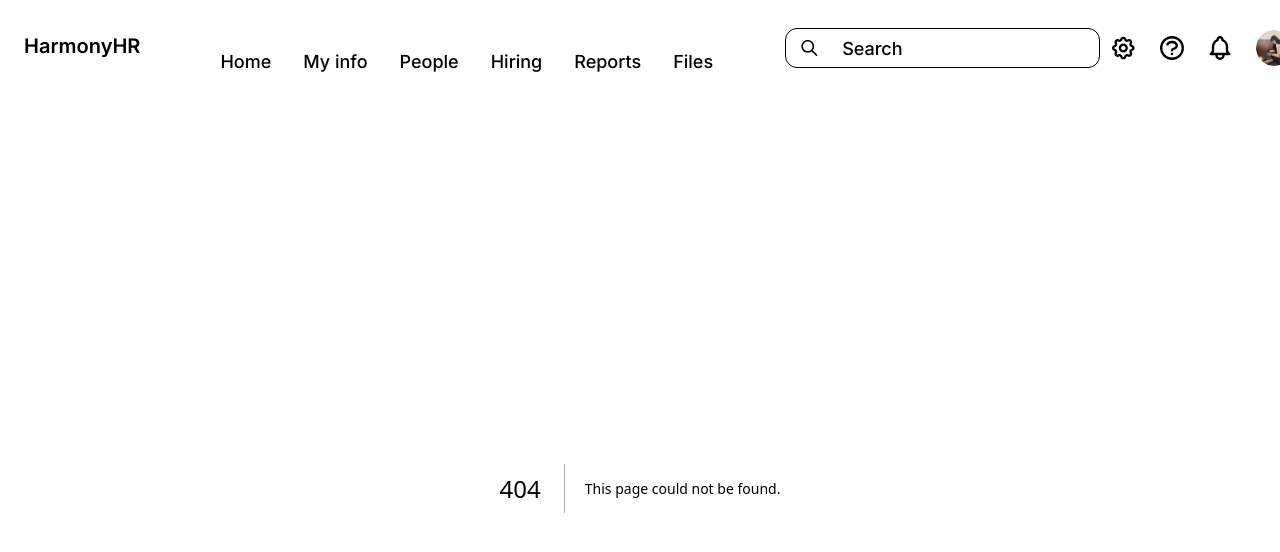
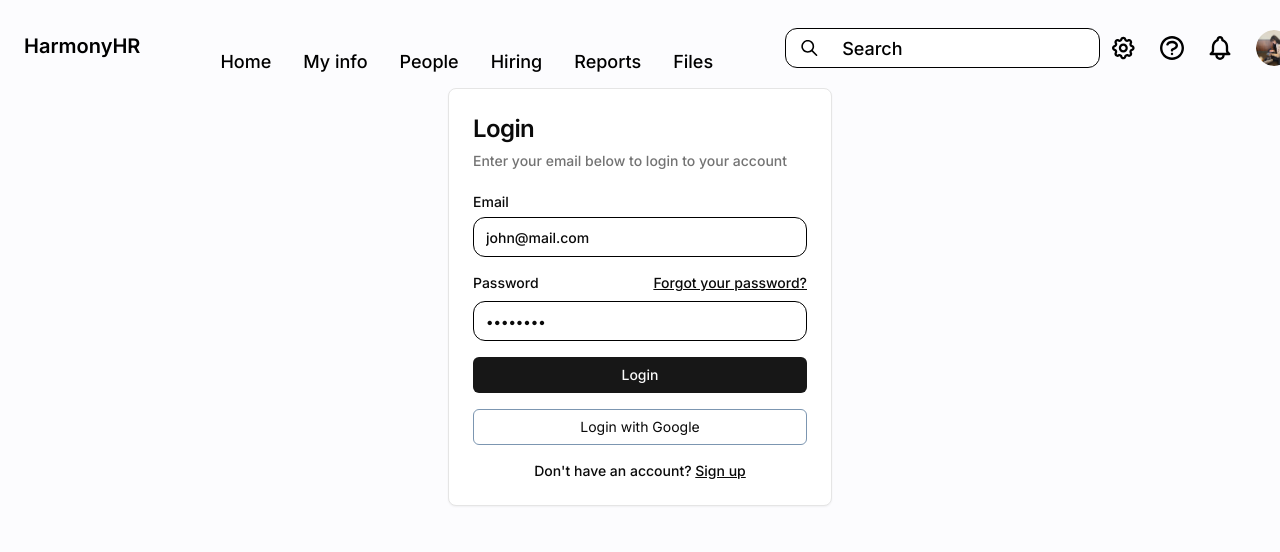
Before and after one commit to garold664/hr-tech-test, a Next.js app: page /login in a window 1280 px wide. Before the commit this address had no page. Shown: the top 552 px of the page. Built offline with nearby package versions, Linux system fonts and the light colour scheme.

Commit message:
add base route protection

```diff
--- a/apollo/apollo-client.ts
+++ b/apollo/apollo-client.ts
@@ -8,18 +8,17 @@ import {
 const httpLink = new HttpLink({
   uri: 'https://api.escuelajs.co/graphql',
 });
-const createApolloClient = (data?: any) => {
+const createApolloClient = (access_token?: string) => {
+  if (access_token) {
     const authLink = new ApolloLink((operation, forward) => {
-    const { access_token: token } = data.login;
+      const token = access_token;
       operation.setContext({
         headers: {
-        authorization: token ? `Bearer ${token}` : '',
+          authorization: `Bearer ${token}`,
         },
       });
       return forward(operation);
     });
-
-  if (data) {
     return new ApolloClient({
       link: authLink.concat(httpLink),
       cache: new InMemoryCache(),
--- a/apollo/queries.ts
+++ b/apollo/queries.ts
@@ -8,3 +8,12 @@ export const LOGIN = gql`
     }
   }
 `;
+
+export const REFRESH_TOKEN = gql`
+  mutation RefreshToken($refresh_token: String!) {
+    refreshToken(refreshToken: $refresh_token) {
+      access_token
+      refresh_token
+    }
+  }
+`;
--- /dev/null
+++ b/app/login/page.tsx
@@ -0,0 +1,119 @@
+import Link from 'next/link';
+
+import { Button } from '@/components/ui/button';
+import {
+  Card,
+  CardContent,
+  CardDescription,
+  CardHeader,
+  CardTitle,
+} from '@/components/ui/card';
+import { Input } from '@/components/ui/input';
+import { Label } from '@/components/ui/label';
+import createApolloClient from '@/apollo/apollo-client';
+import { LOGIN } from '@/apollo/queries';
+import { redirect } from 'next/navigation';
+import { cookies } from 'next/headers';
+import { setAccessToken, setRefreshToken } from '@/helpers/helpers';
+
+export const description =
+  "A login form with email and password. There's an option to login with Google and a link to sign up if you don't have an account.";
+
+export default function Home() {
+  async function handleSubmit(formData: FormData) {
+    'use server';
+    const apolloClient = createApolloClient();
+    console.log(formData.get('email'));
+    let data = null;
+    try {
+      data = await apolloClient.mutate({
+        mutation: LOGIN,
+        variables: {
+          email: formData.get('email'),
+          password: formData.get('password'),
+        },
+      });
+      console.log(formData);
+      console.log(data);
+    } catch (error) {
+      console.error(error);
+    }
+    if (data) {
+      const cookieStore = cookies();
+      setAccessToken(cookieStore, data.data.login.access_token);
+      setRefreshToken(cookieStore, data.data.login.refresh_token);
+      // cookieStore.set('Access-Token', data.data.login.access_token, {
+      //   maxAge: 30,
+      //   // maxAge: 36000, // 10 hours
+      //   httpOnly: true,
+      //   path: '/',
+      //   secure: true,
+      // });
+      // cookieStore.set('Refresh-Token', data.data.login.refresh_token, {
+      //   maxAge: 36000,
+      //   // maxAge: 1728000, // 20 days
+      //   httpOnly: true,
+      //   path: '/',
+      //   secure: true,
+      // });
+      redirect('/my-info/time-off');
+    }
+  }
+  return (
+    <form action={handleSubmit}>
+      <Card className="mx-auto max-w-sm">
+        <CardHeader>
+          <CardTitle className="text-2xl">Login</CardTitle>
+          <CardDescription>
+            Enter your email below to login to your account
+          </CardDescription>
+        </CardHeader>
+        <CardContent>
+          <div className="grid gap-4">
+            <div className="grid gap-2">
+              <Label htmlFor="email">Email</Label>
+              <Input
+                id="email"
+                type="email"
+                name="email"
+                placeholder="m@example.com"
+                defaultValue="john@mail.com"
+                required
+              />
+            </div>
+            <div className="grid gap-2">
+              <div className="flex items-center">
+                <Label htmlFor="password">Password</Label>
+                <Link
+                  href="#"
+                  className="ml-auto inline-block text-sm underline"
+                >
+                  Forgot your password?
+                </Link>
+              </div>
+              <Input
+                id="password"
+                type="password"
+                name="password"
+                defaultValue="changeme"
+                required
+              />
+            </div>
+            <Button type="submit" className="w-full">
+              Login
+            </Button>
+            <Button variant="outline" className="w-full">
+              Login with Google
+            </Button>
+          </div>
+          <div className="mt-4 text-center text-sm">
+            Don&apos;t have an account?{' '}
+            <Link href="#" className="underline">
+              Sign up
+            </Link>
+          </div>
+        </CardContent>
+      </Card>
+    </form>
+  );
+}
--- a/app/page.tsx
+++ b/app/page.tsx
@@ -1,97 +1,3 @@
-import Link from 'next/link';
-
-import { Button } from '@/components/ui/button';
-import {
-  Card,
-  CardContent,
-  CardDescription,
-  CardHeader,
-  CardTitle,
-} from '@/components/ui/card';
-import { Input } from '@/components/ui/input';
-import { Label } from '@/components/ui/label';
-import createApolloClient from '@/apollo/apollo-client';
-import { LOGIN } from '@/apollo/queries';
-import { redirect } from 'next/navigation';
-
-export const description =
-  "A login form with email and password. There's an option to login with Google and a link to sign up if you don't have an account.";
-
 export default function Home() {
-  async function handleSubmit(formData: FormData) {
-    'use server';
-    const client = createApolloClient();
-    console.log(formData.get('email'));
-    try {
-      const data = await client.mutate({
-        mutation: LOGIN,
-        variables: {
-          email: formData.get('email'),
-          password: formData.get('password'),
-        },
-      });
-      console.log(formData);
-      console.log(data);
-      redirect('/my-info/time-off');
-    } catch (error) {
-      console.error(error);
-    }
-  }
-  return (
-    <form action={handleSubmit}>
-      <Card className="mx-auto max-w-sm">
-        <CardHeader>
-          <CardTitle className="text-2xl">Login</CardTitle>
-          <CardDescription>
-            Enter your email below to login to your account
-          </CardDescription>
-        </CardHeader>
-        <CardContent>
-          <div className="grid gap-4">
-            <div className="grid gap-2">
-              <Label htmlFor="email">Email</Label>
-              <Input
-                id="email"
-                type="email"
-                name="email"
-                placeholder="m@example.com"
-                defaultValue="john@mail.com"
-                required
-              />
-            </div>
-            <div className="grid gap-2">
-              <div className="flex items-center">
-                <Label htmlFor="password">Password</Label>
-                <Link
-                  href="#"
-                  className="ml-auto inline-block text-sm underline"
-                >
-                  Forgot your password?
-                </Link>
-              </div>
-              <Input
-                id="password"
-                type="password"
-                name="password"
-                defaultValue="changeme"
-                required
-              />
-            </div>
-            <Button type="submit" className="w-full">
-              Login
-            </Button>
-            <Button variant="outline" className="w-full">
-              Login with Google
-            </Button>
-          </div>
-          <div className="mt-4 text-center text-sm">
-            Don&apos;t have an account?{' '}
-            <Link href="#" className="underline">
-              Sign up
-            </Link>
-          </div>
-        </CardContent>
-      </Card>
-    </form>
-  );
+  return <h1>Home</h1>;
 }
--- /dev/null
+++ b/helpers/helpers.ts
@@ -0,0 +1,21 @@
+import { ResponseCookies } from 'next/dist/compiled/@edge-runtime/cookies';
+
+export function setAccessToken(store: ResponseCookies, token: string) {
+  store.set('Access-Token', token, {
+    maxAge: 30,
+    // maxAge: 36000, // 10 hours
+    httpOnly: true,
+    path: '/',
+    secure: true,
+  });
+}
+
+export function setRefreshToken(store: ResponseCookies, token: string) {
+  store.set('Access-Token', token, {
+    maxAge: 36000,
+    // maxAge: 1728000, // 20 days
+    httpOnly: true,
+    path: '/',
+    secure: true,
+  });
+}
```
Also changed, not shown: middleware.ts (added, +57 -0 lines). Lines whose indentation alone changed are shown as unchanged.
